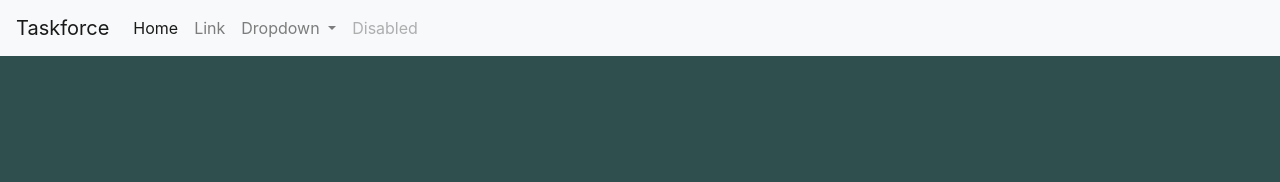
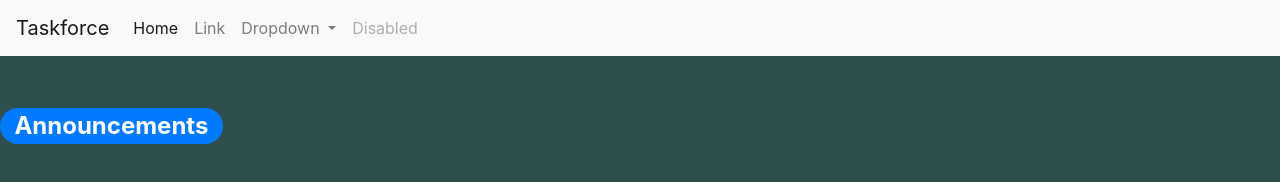
Before and after one commit to tforceAKA/tforceAKA.github.io, a plain HTML site: page docs/index.html in a window 1280 px wide. Drawn offline with nearby package versions, Linux system fonts and the light colour scheme.

Commit message:
Update index.html

```diff
--- a/docs/index.html
+++ b/docs/index.html
@@ -43,6 +43,9 @@
     </ul>
   </div>
 </nav>
+    <br>
+    <br>
+    <h2><span class="badge badge-pill badge-primary">Announcements</span></h2>
 
     <script src="https://code.jquery.com/jquery-3.5.1.slim.min.js" integrity="sha384-DfXdz2htPH0lsSSs5nCTpuj/zy4C+OGpamoFVy38MVBnE+IbbVYUew+OrCXaRkfj" crossorigin="anonymous"></script>
     <script src="https://cdn.jsdelivr.net/npm/bootstrap@4.5.3/dist/js/bootstrap.bundle.min.js" integrity="sha384-ho+j7jyWK8fNQe+A12Hb8AhRq26LrZ/JpcUGGOn+Y7RsweNrtN/tE3MoK7ZeZDyx" crossorigin="anonymous"></script>
```
